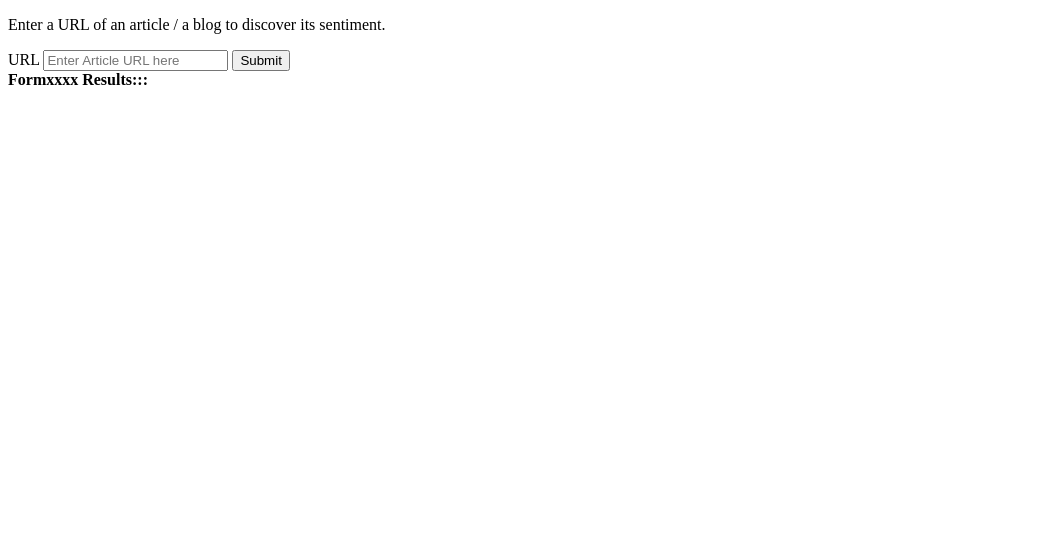
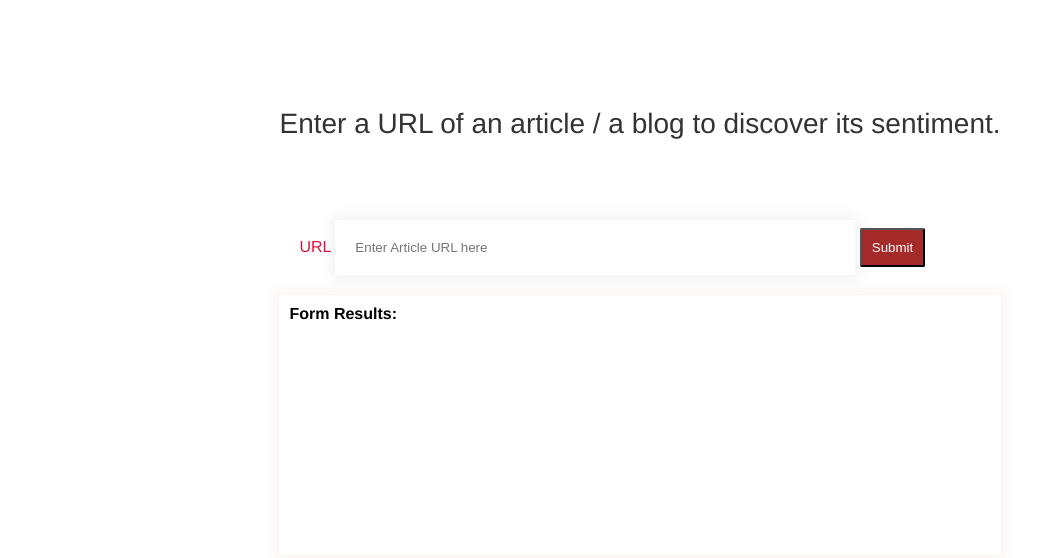
Before and after one commit to HossamSayed99/UDACITY_ND_FE_Evaluate_NEWS_NLP, a website built with webpack: page src/client/views/index.html in a window 1280 px wide. Shown: the whole page, without its empty margins (0-1053 px from the left). Built offline with nearby package versions, Linux system fonts and the light colour scheme.

Commit message:
Added styling and handled failed analysis. Reloading still loads a cached version

```diff
--- a/src/client/index.js
+++ b/src/client/index.js
@@ -30,27 +30,23 @@ window.addEventListener('DOMContentLoaded', ()=>{
 function submitForm(e){
     e.preventDefault();
     const url = document.getElementById('article-url').value;
-    alert('submitted: ' + url);
     if(checkURL(url)){
         console.log('Posting');
-        try {
         postUrl('http://localhost:8081/data', {url: url}).then(
             (data) => {
                 console.log('back');
-                    document.getElementById('text').innerHTML = data.sentence_list[0].text;
-                    document.getElementById('agreement').innerHTML = data.agreement;
-                    document.getElementById('subjectivity').innerHTML = data.subjectivity;
-                    document.getElementById('confidence').innerHTML = data.confidence;
-                    document.getElementById('irony').innerHTML = data.irony;
-                    document.getElementById('score_tag').innerHTML = data.score_tag;
+                console.log(data);
+                    document.getElementById('text').innerHTML = `Text is: ${data.text}`;
+                    document.getElementById('agreement').innerHTML = `Agreement state: ${data.agreement}`;
+                    document.getElementById('subjectivity').innerHTML = `Subjectivity sate: ${data.subjectivity}`;
+                    document.getElementById('confidence').innerHTML = `Degree of confidence: ${data.confidence}`;
+                    document.getElementById('irony').innerHTML = `Irony state: ${data.irony}`;
+                    document.getElementById('score_tag').innerHTML = `Score Tage: ${data.score_tag}`;
             },
-                ()=>{
-                    console.log('failed');
+            (e)=>{
+                console.log(e);
             }
         )
-        } catch (error) {
-            console.log(error)
-        }
     }
     else{
         alert('please enter a valid url');
--- a/src/client/styles/style.scss
+++ b/src/client/styles/style.scss
@@ -0,0 +1,54 @@
+$font-stack:    Helvetica, sans-serif;
+$primary-color: #333;
+
+body {
+    display: flex;
+    flex-direction: column;
+    min-height: 100vh;
+    align-items: center;
+    font: 100% $font-stack;
+    color: $primary-color
+}
+
+
+.container {
+    margin-top: 100px;
+}
+
+.input-label{
+    color: crimson;
+}
+
+input[type=text] {
+    padding:20px;
+    border:0;
+    box-shadow:0 0 15px 4px rgba(0,0,0,0.06);
+    width: 30rem;
+}
+
+.btn-submit{
+    padding: 10px;
+    border-radius: 2px;
+    background-color: brown;
+    color: white;
+
+}
+
+
+#form {
+    margin: 20px;
+}
+
+p{
+    margin-bottom: 5rem;
+    font-size: 28px;
+    font-family: TT Commons Bold,Helvetica,Arial;
+}
+
+.analysis-results{
+    padding: 10px;
+    border-radius: 3px;
+    box-shadow:0 0 15px 4px rgba(197, 9, 9, 0.06);
+    height: 15rem;
+    color: crimson;
+}
--- a/src/client/views/index.html
+++ b/src/client/views/index.html
@@ -11,7 +11,7 @@
         <p>Enter a URL of an article / a blog to discover its sentiment.</p>
         <section>
           <form id="form" onsubmit="return Client.submitForm(e)">
-            <label for="article-url">URL</label>
+            <label for="article-url" class = "input-label">URL</label>
             <input id="article-url" onsubmit="return Client.submitForm(e)" type="text" name="input" value="" placeholder="Enter Article URL here" />
             <button
               type="submit"
@@ -23,8 +23,8 @@
           </form>
         </section>
 
-        <section>
-          <strong>Formxxxx Results:::</strong>
+        <section class = "analysis-results">
+          <strong style = "color: black;">Form Results: </strong>
           <div id="text"></div>
           <div id="agreement"></div>
           <div id="subjectivity"></div>
--- a/webpack.dev.js
+++ b/webpack.dev.js
@@ -20,7 +20,7 @@ module.exports = {
     },
     output: {
         libraryTarget: 'var',
-        library: 'Client'
+        library: 'Client',
     },
     plugins: [
         new HtmlWebPackPlugin({
--- a/webpack.prod.js
+++ b/webpack.prod.js
@@ -31,7 +31,7 @@ module.exports = {
     },
     output :{
         libraryTarget: 'var',
-        library: 'Client'
+        library: 'Client',
     },
     plugins: [
         new HtmlWebPackPlugin({
```
Also changed, not shown: src/server/index.js (+22 -2 lines). Lines whose indentation alone changed are shown as unchanged.
